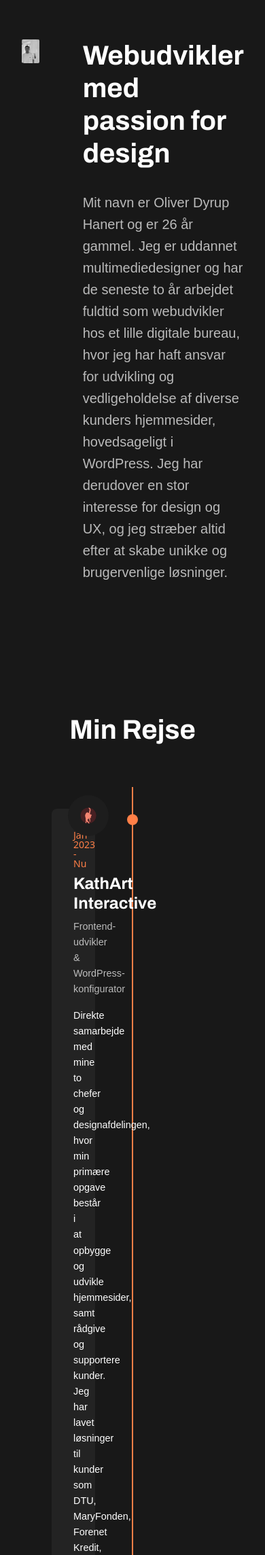
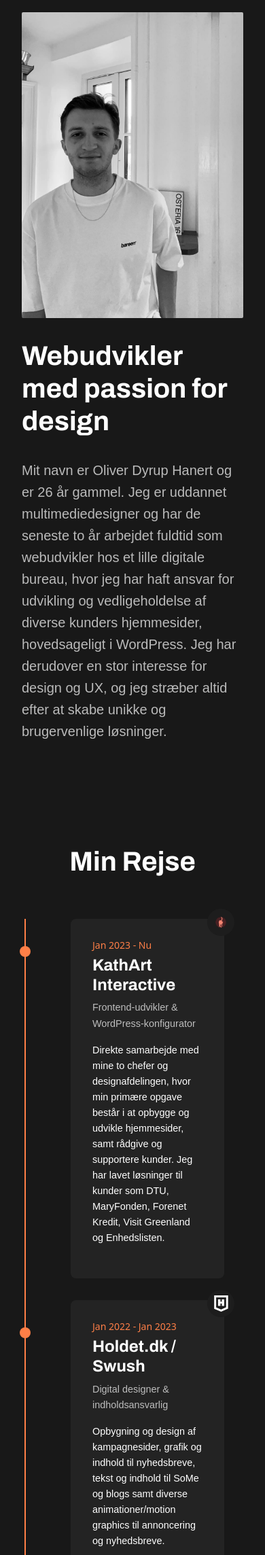
Before and after one commit to oliverhanert/portfolio-v2, a PHP site: page /about.html in a window 390 px wide; the page is wider, and only the part inside the window is pictured. Shown: the part 62-2350 px from the top of that part at 68% size. Run offline with PHP 8.4, Linux system fonts and the light colour scheme.

Commit message:
tidslinje

```diff
--- a/css/about.css
+++ b/css/about.css
@@ -254,11 +254,62 @@
         right: -30px;
         bottom: -30px;
     }
+
+    /* Hero Section mobile */
+    .about-hero {
+        padding: 80px 0;
+        min-height: auto;
+    }
+
+    .hero-content {
+        grid-template-columns: 1fr;
+        gap: 2rem;
+    }
+
+    /* Timeline mobile */
+    .timeline::before {
+        left: 30px;
+        right: auto;
+    }
+
+    .timeline-item {
+        width: 100%;
+        padding: 0 0 2rem 60px;
+    }
+
+    .timeline-item:nth-child(odd),
+    .timeline-item:nth-child(even) {
+        margin-left: 0;
+        padding-left: 60px;
+        padding-right: 1rem;
+    }
+
+    .timeline-item::before {
+        left: -10px !important;
+        right: auto !important;
+    }
+
+    .company-logo {
+        top: -15px;
+        right: -15px;
+        left: auto;
+        width: 40px;
+        height: 40px;
+        padding: 8px;
+    }
 }
 
 @media (max-width: 480px) {
     .interests-section .container {
         padding: 0 1rem;
+    }
+
+    .timeline::before {
+        left: 25px;
+    }
+
+    .timeline-item::before {
+        left: -15px !important;
     }
 }
 
```
